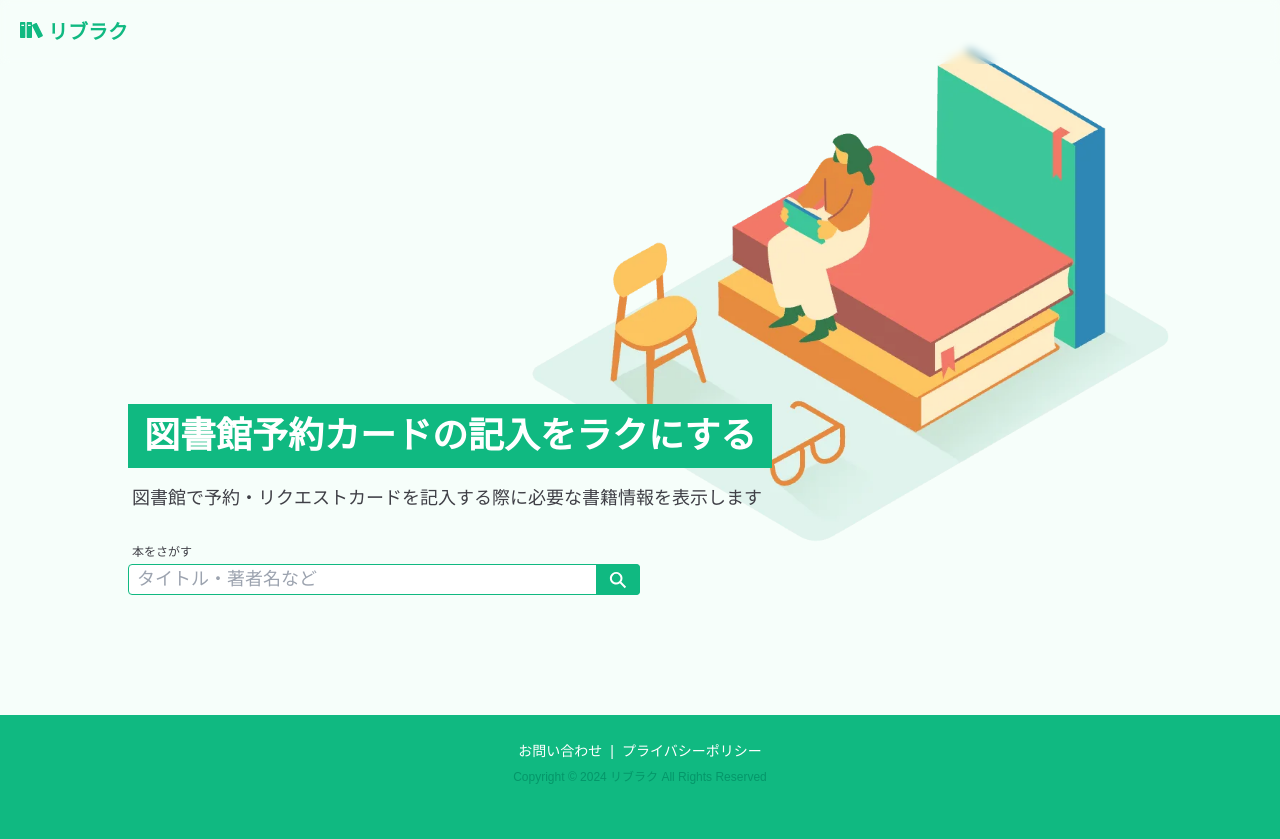
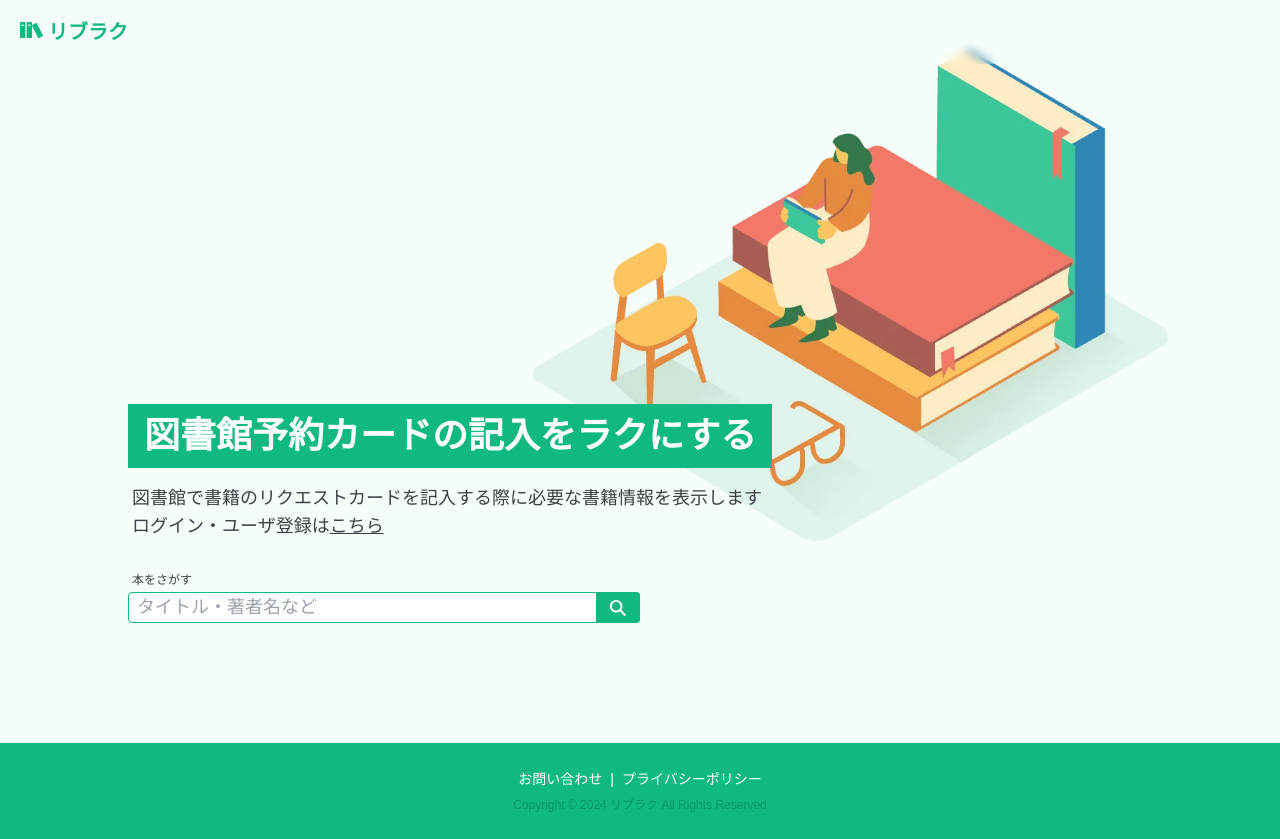
Before and after one commit to kagomen/libraku, a React (Vite) app: page / in a window 1280 px wide. Before the commit the page ends 811 px from the top, so only its background shows below. Built offline with nearby package versions, Linux system fonts and the light colour scheme; a web font is replaced by a local one.

Commit message:
トップページの修正

```diff
--- a/src/pages/TopPage.jsx
+++ b/src/pages/TopPage.jsx
@@ -3,6 +3,7 @@ import SearchBar from '../components/SearchBar'
 import { useSearchData } from '../context/SearchData'
 import { useLocation } from 'react-router-dom'
 import { useEffect } from 'react'
+import { Link } from "react-router-dom"
 
 export default function TopPage() {
   // トップページに遷移したらkeywordコンテキストを空にする
@@ -20,7 +21,13 @@ export default function TopPage() {
       <img src={src} className="absolute sm:w-[90%] md:w-[80%] lg:w-[70%] xl:w-[65%] -top-[8px] md:top-0 xl:-top-[40px] -right-[32px] opacity-85 z-0" />
       <div className='relative z-10 pt-[260px] sm:pt-[340px]'>
         <h2 className="text-emerald-500 w-fit sm:px-3 sm:py-2 lg:px-4 lg:py-3 text-2xl sm:text-3xl lg:text-4xl font-semibold sm:bg-emerald-500 sm:text-white">図書館予約カードの記入をラクにする</h2>
-        <p className="mb-8 mt-2 sm:mt-4 px-1 lg:text-lg">図書館で予約・リクエストカードを記入する際に必要な書籍情報を表示します</p>
+        <div className="mb-8 mt-2 sm:mt-4 px-1 lg:text-lg">
+          <p>
+            図書館で書籍のリクエストカードを記入する際に必要な書籍情報を表示します
+          </p>
+          <p>ログイン・ユーザ登録は<Link to={'/'} className='underline'>こちら</Link></p>
+
+        </div>
         <div className='sm:w-[80%] md:w-[70%] lg:w-[60%] xl:w-[50%]'>
           <SearchBar />
         </div>
```
